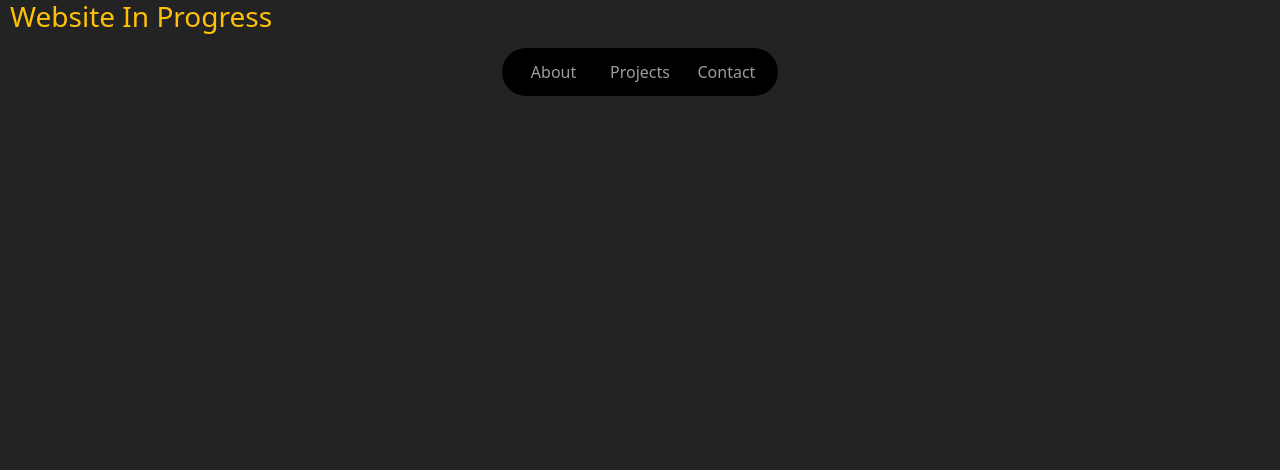
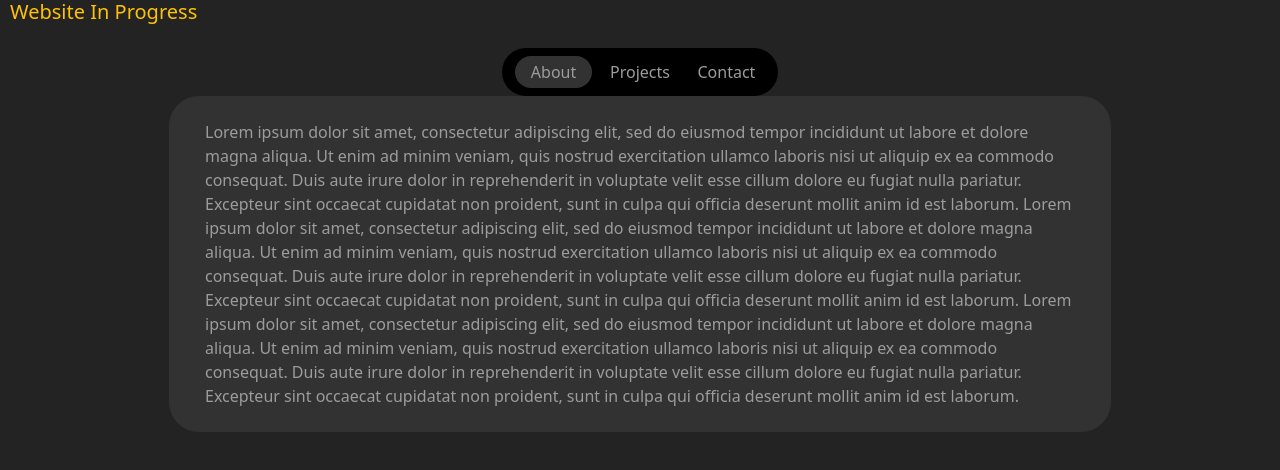
Before and after one commit to pridhvi/pridhvi.github.io, a React (Create React App) app: page /#/about in a window 1280 px wide. Shown: the top 470 px of the page. Built offline with nearby package versions, Linux system fonts and the light colour scheme.

Commit message:
Added HashRouter

```diff
--- a/public/index.html
+++ b/public/index.html
@@ -13,7 +13,7 @@
 
 <body>
   <noscript>You need to enable JavaScript to run this app.</noscript>
-  <h3 class="position-absolute text-warning" style="left: 10px; top: 0px;">Website In Progress</h3>
+  <h5 class="position-absolute text-warning" style="left: 10px; top: 0px;">Website In Progress</h5>
   <div id="root"></div>
 </body>
 
--- a/src/App.js
+++ b/src/App.js
@@ -2,14 +2,14 @@ import './App.css';
 import 'bootstrap/dist/css/bootstrap.min.css'
 import AboutComponent from './about';
 import { Routes, Route } from 'react-router'
-import { BrowserRouter } from 'react-router-dom';
+import { HashRouter } from 'react-router-dom';
 import NavigationBar from './navigation-bar';
 import ProjectsComponent from './projects';
 import ContactComponent from './contact';
 
 function App() {
   return (
-    <BrowserRouter>
+    <HashRouter>
       <div className="row m-0 mt-4 mt-sm-5">
         <NavigationBar />
         <Routes>
@@ -20,7 +20,7 @@ function App() {
         {/* <link rel="stylesheet" href="https://cdn.jsdelivr.net/npm/bootstrap@5.2.3/dist/css/bootstrap.min.css"
           integrity="sha384-rbsA2VBKQhggwzxH7pPCaAqO46MgnOM80zW1RWuH61DGLwZJEdK2Kadq2F9CUG65" crossorigin="anonymous"></link> */}
       </div>
-    </BrowserRouter>
+    </HashRouter>
   );
 }
 
--- a/src/about/index.js
+++ b/src/about/index.js
@@ -2,8 +2,35 @@ import React from 'react'
 
 const AboutComponent = () => {
   return (
-    <div className="container col-12 col-sm-10 col-md-9 bg-white">
-        AboutComponent
+    <div className="container d-flex justify-content-center">
+      <div className='col-12 col-sm-10 col-md-9 bg-gray row p-4 wd-rounded-border wd-text-gray'>
+        <span>
+          Lorem ipsum dolor sit amet, consectetur adipiscing elit,
+          sed do eiusmod tempor incididunt ut labore et dolore magna
+          aliqua. Ut enim ad minim veniam, quis nostrud exercitation
+          ullamco laboris nisi ut aliquip ex ea commodo consequat.
+          Duis aute irure dolor in reprehenderit in voluptate velit
+          esse cillum dolore eu fugiat nulla pariatur. Excepteur sint
+          occaecat cupidatat non proident, sunt in culpa qui officia
+          deserunt mollit anim id est laborum.
+          Lorem ipsum dolor sit amet, consectetur adipiscing elit,
+          sed do eiusmod tempor incididunt ut labore et dolore magna
+          aliqua. Ut enim ad minim veniam, quis nostrud exercitation
+          ullamco laboris nisi ut aliquip ex ea commodo consequat.
+          Duis aute irure dolor in reprehenderit in voluptate velit
+          esse cillum dolore eu fugiat nulla pariatur. Excepteur sint
+          occaecat cupidatat non proident, sunt in culpa qui officia
+          deserunt mollit anim id est laborum.
+          Lorem ipsum dolor sit amet, consectetur adipiscing elit,
+          sed do eiusmod tempor incididunt ut labore et dolore magna
+          aliqua. Ut enim ad minim veniam, quis nostrud exercitation
+          ullamco laboris nisi ut aliquip ex ea commodo consequat.
+          Duis aute irure dolor in reprehenderit in voluptate velit
+          esse cillum dolore eu fugiat nulla pariatur. Excepteur sint
+          occaecat cupidatat non proident, sunt in culpa qui officia
+          deserunt mollit anim id est laborum.
+        </span>
+      </div>
     </div>
   )
 }
--- a/src/contact/index.js
+++ b/src/contact/index.js
@@ -2,8 +2,35 @@ import React from 'react'
 
 const ContactComponent = () => {
   return (
-    <div className="container col-12 col-sm-10 col-md-9 bg-white">
-        ContactComponent
+    <div className="container d-flex justify-content-center">
+      <div className='col-12 col-sm-10 col-md-9 bg-gray row p-4 wd-rounded-border wd-text-gray'>
+        <span>
+          Lorem ipsum dolor sit amet, consectetur adipiscing elit,
+          sed do eiusmod tempor incididunt ut labore et dolore magna
+          aliqua. Ut enim ad minim veniam, quis nostrud exercitation
+          ullamco laboris nisi ut aliquip ex ea commodo consequat.
+          Duis aute irure dolor in reprehenderit in voluptate velit
+          esse cillum dolore eu fugiat nulla pariatur. Excepteur sint
+          occaecat cupidatat non proident, sunt in culpa qui officia
+          deserunt mollit anim id est laborum.
+          Lorem ipsum dolor sit amet, consectetur adipiscing elit,
+          sed do eiusmod tempor incididunt ut labore et dolore magna
+          aliqua. Ut enim ad minim veniam, quis nostrud exercitation
+          ullamco laboris nisi ut aliquip ex ea commodo consequat.
+          Duis aute irure dolor in reprehenderit in voluptate velit
+          esse cillum dolore eu fugiat nulla pariatur. Excepteur sint
+          occaecat cupidatat non proident, sunt in culpa qui officia
+          deserunt mollit anim id est laborum.
+          Lorem ipsum dolor sit amet, consectetur adipiscing elit,
+          sed do eiusmod tempor incididunt ut labore et dolore magna
+          aliqua. Ut enim ad minim veniam, quis nostrud exercitation
+          ullamco laboris nisi ut aliquip ex ea commodo consequat.
+          Duis aute irure dolor in reprehenderit in voluptate velit
+          esse cillum dolore eu fugiat nulla pariatur. Excepteur sint
+          occaecat cupidatat non proident, sunt in culpa qui officia
+          deserunt mollit anim id est laborum.
+        </span>
+      </div>
     </div>
   )
 }
--- a/src/index.css
+++ b/src/index.css
@@ -0,0 +1,15 @@
+body {
+    background-color: rgb(35, 35, 35) !important;
+}
+
+.wd-text-gray {
+    color: rgb(156, 156, 156) !important;
+}
+
+.wd-rounded-border {
+    border-radius: 30px;
+}
+
+.bg-gray {
+    background-color: rgb(50, 50, 50) !important;
+}
--- a/src/navigation-bar/index.css
+++ b/src/navigation-bar/index.css
@@ -1,11 +1,4 @@
-body {
-    background-color: rgb(35, 35, 35) !important;
-}
-
-.nav-link>span {
-    color: rgb(156, 156, 156) !important;
-}
-
-.nav-link>span.active, .nav-link>span:hover {
+.nav-link>span.active,
+.nav-link>span:hover {
     background-color: rgb(50, 50, 50) !important;
 }
--- a/src/navigation-bar/index.js
+++ b/src/navigation-bar/index.js
@@ -5,26 +5,25 @@ import { useLocation } from "react-router";
 
 const NavigationBar = () => {
     const { pathname } = useLocation();
-    const paths = pathname.split('/');
-    const active = paths[2];
-    console.log(paths[2]);
+    const active = pathname.split('/')[1];
+
     return (
         <div className='container d-flex justify-content-center'>
             <div className='row nav nav-pills p-2 rounded-pill bg-black'>
                 <Link className="nav-link p-0 col-4 d-flex justify-content-center" to="/about">
-                    <span className={`rounded-pill p-1 pe-3 ps-3 text-gray ${(active === 'about') ? 'active' : ''}`}>
+                    <span className={`wd-text-gray rounded-pill p-1 pe-3 ps-3 ${(active === 'about') ? 'active' : ''}`}>
                         About
                     </span>
                 </Link>
 
                 <Link className="nav-link p-0 col-4 d-flex justify-content-center" to="/projects">
-                    <span className={`rounded-pill p-1 pe-3 ps-3 text-gray ${(active === 'projects') ? 'active' : ''}`}>
+                    <span className={`wd-text-gray rounded-pill p-1 pe-3 ps-3 ${(active === 'projects') ? 'active' : ''}`}>
                         Projects
                     </span>
                 </Link>
 
                 <Link className="nav-link p-0 col-4 d-flex justify-content-center" to="/contact">
-                    <span className={`rounded-pill p-1 pe-3 ps-3 text-gray ${(active === 'contact') ? 'active' : ''}`}>
+                    <span className={`wd-text-gray rounded-pill p-1 pe-3 ps-3 ${(active === 'contact') ? 'active' : ''}`}>
                         Contact
                     </span>
                 </Link>
--- a/src/projects/index.js
+++ b/src/projects/index.js
@@ -2,8 +2,35 @@ import React from 'react'
 
 const ProjectsComponent = () => {
   return (
-    <div className="container col-12 col-sm-10 col-md-9 bg-white">
-        ProjectsComponent
+    <div className="container d-flex justify-content-center">
+      <div className='col-12 col-sm-10 col-md-9 bg-gray row p-4 wd-rounded-border wd-text-gray'>
+        <span>
+          Lorem ipsum dolor sit amet, consectetur adipiscing elit,
+          sed do eiusmod tempor incididunt ut labore et dolore magna
+          aliqua. Ut enim ad minim veniam, quis nostrud exercitation
+          ullamco laboris nisi ut aliquip ex ea commodo consequat.
+          Duis aute irure dolor in reprehenderit in voluptate velit
+          esse cillum dolore eu fugiat nulla pariatur. Excepteur sint
+          occaecat cupidatat non proident, sunt in culpa qui officia
+          deserunt mollit anim id est laborum.
+          Lorem ipsum dolor sit amet, consectetur adipiscing elit,
+          sed do eiusmod tempor incididunt ut labore et dolore magna
+          aliqua. Ut enim ad minim veniam, quis nostrud exercitation
+          ullamco laboris nisi ut aliquip ex ea commodo consequat.
+          Duis aute irure dolor in reprehenderit in voluptate velit
+          esse cillum dolore eu fugiat nulla pariatur. Excepteur sint
+          occaecat cupidatat non proident, sunt in culpa qui officia
+          deserunt mollit anim id est laborum.
+          Lorem ipsum dolor sit amet, consectetur adipiscing elit,
+          sed do eiusmod tempor incididunt ut labore et dolore magna
+          aliqua. Ut enim ad minim veniam, quis nostrud exercitation
+          ullamco laboris nisi ut aliquip ex ea commodo consequat.
+          Duis aute irure dolor in reprehenderit in voluptate velit
+          esse cillum dolore eu fugiat nulla pariatur. Excepteur sint
+          occaecat cupidatat non proident, sunt in culpa qui officia
+          deserunt mollit anim id est laborum.
+        </span>
+      </div>
     </div>
   )
 }
```
